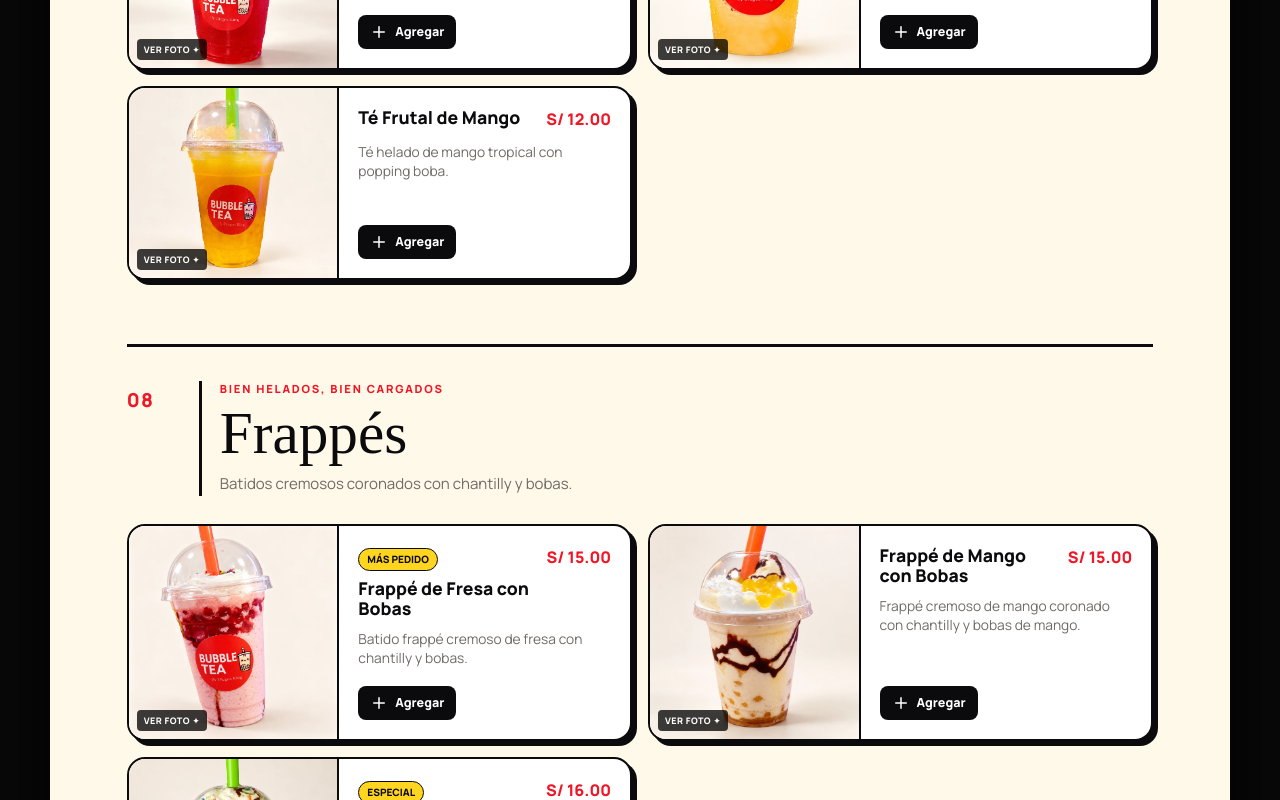
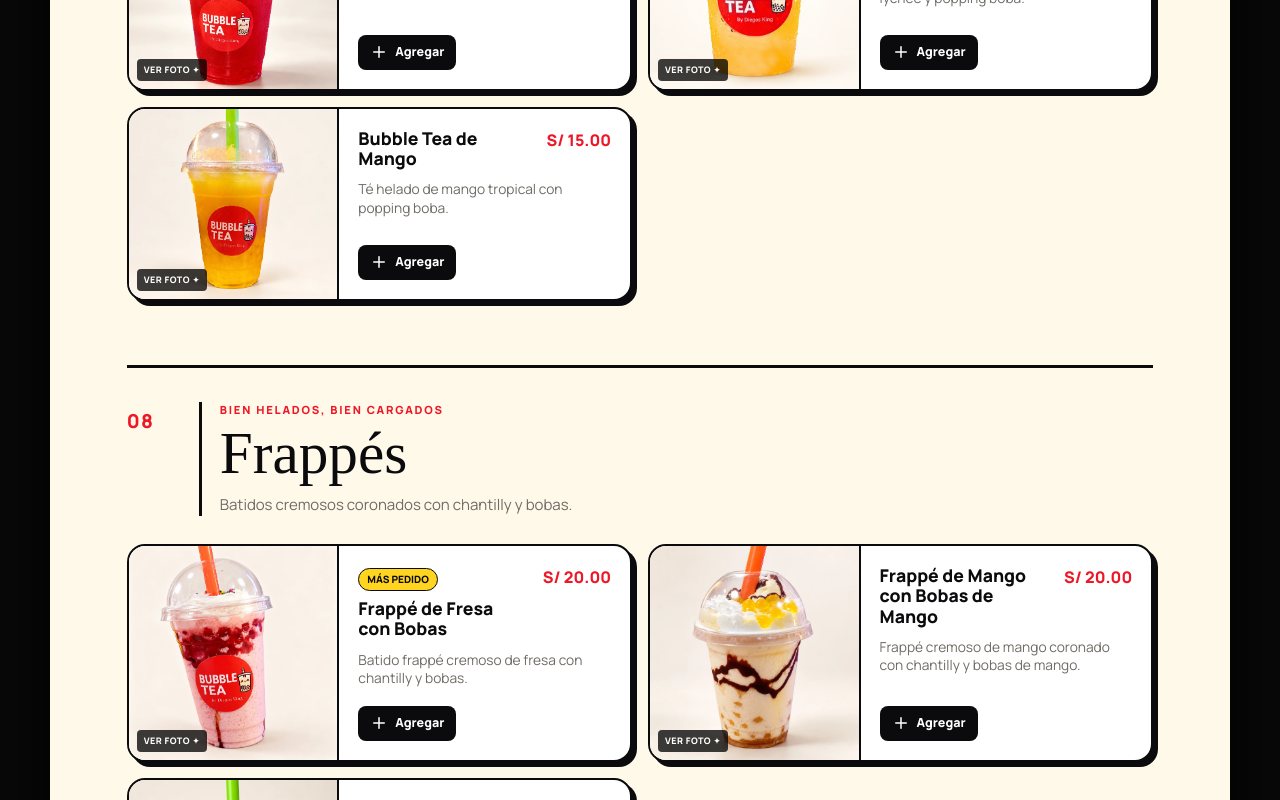
Before and after one commit to JFabian19/Diegos-King, a React (Vite) app: page / in a window 1280 px wide. Shown: the part 5940-6740 px from the top of the page. Built offline with nearby package versions, Linux system fonts and the light colour scheme; a web font is replaced by a local one.

Commit message:
Actualizar nombres y precios en menú de Bubble Tea y Frappés

```diff
--- a/src/data/menuData.ts
+++ b/src/data/menuData.ts
@@ -107,12 +107,12 @@ export const DEFAULT_MENU_DATA: Category[] = [
     descripcion: "Té con leche y sabores frutales servidos con hielo y perlas.",
     items: [
       { nombre: "Bubble Tea Light Milk", descripcion: "Té con leche cremoso, jarabe de caramelo brown sugar y perlas de tapioca.", precio: "S/ 14.00", etiqueta: "Favorito", imagen: { src: "/media/bubble-tea-light-milk.webp", size: "cover", position: "center" }, permiteBobas: true },
-      { nombre: "Bubble Tea Lychee Milk con topping de arándano", descripcion: "Té de lychee con leche suave y delicioso topping de arándano.", precio: "S/ 15.00", etiqueta: "Nuevo", imagen: { src: "/media/bubble-tea-lychee-milk.webp", size: "cover", position: "center" }, permiteBobas: true },
-      { nombre: "Strawberry Milk Tea", descripcion: "Té con leche y fresa, jarabe dulce y perlas suaves.", precio: "S/ 14.00", etiqueta: "Frutal", imagen: { src: "/media/bubble-tea-milk-fresa.webp", size: "cover", position: "center" }, permiteBobas: true },
-      { nombre: "Mango Milk Tea", descripcion: "Té con leche y mango cremoso con perlas.", precio: "S/ 14.00", imagen: { src: "/media/bubble-tea-milk-mango.webp", size: "cover", position: "center" }, permiteBobas: true },
-      { nombre: "Té Frutal de Fresa", descripcion: "Té helado refrescante sabor a fresa natural con popping boba.", precio: "S/ 12.00", imagen: { src: "/media/bubble-tea-fresa.webp", size: "cover", position: "center" }, permiteBobas: true },
-      { nombre: "Té Limón & Lychee", descripcion: "Té cítrico y aromático de limón con lychee y popping boba.", precio: "S/ 12.00", imagen: { src: "/media/bubble-tea-limon-lychee.webp", size: "cover", position: "center" }, permiteBobas: true },
-      { nombre: "Té Frutal de Mango", descripcion: "Té helado de mango tropical con popping boba.", precio: "S/ 12.00", imagen: { src: "/media/bubble-tea-mango.webp", size: "cover", position: "center" }, permiteBobas: true }
+      { nombre: "Bubble Tea Lychee Milk con Topping de Arándano", descripcion: "Té de lychee con leche suave y delicioso topping de arándano.", precio: "S/ 15.00", etiqueta: "Nuevo", imagen: { src: "/media/bubble-tea-lychee-milk.webp", size: "cover", position: "center" }, permiteBobas: true },
+      { nombre: "Bubble Tea Milk de Fresa", descripcion: "Té con leche y fresa, jarabe dulce y perlas suaves.", precio: "S/ 15.00", etiqueta: "Frutal", imagen: { src: "/media/bubble-tea-milk-fresa.webp", size: "cover", position: "center" }, permiteBobas: true },
+      { nombre: "Bubble Tea Milk de Mango", descripcion: "Té con leche y mango cremoso con perlas.", precio: "S/ 15.00", imagen: { src: "/media/bubble-tea-milk-mango.webp", size: "cover", position: "center" }, permiteBobas: true },
+      { nombre: "Bubble Tea de Fresa", descripcion: "Té helado refrescante sabor a fresa natural con popping boba.", precio: "S/ 15.00", imagen: { src: "/media/bubble-tea-fresa.webp", size: "cover", position: "center" }, permiteBobas: true },
+      { nombre: "Bubble Tea con Limón y Lychee", descripcion: "Té cítrico y aromático de limón con lychee y popping boba.", precio: "S/ 15.00", imagen: { src: "/media/bubble-tea-limon-lychee.webp", size: "cover", position: "center" }, permiteBobas: true },
+      { nombre: "Bubble Tea de Mango", descripcion: "Té helado de mango tropical con popping boba.", precio: "S/ 15.00", imagen: { src: "/media/bubble-tea-mango.webp", size: "cover", position: "center" }, permiteBobas: true }
     ]
   },
   {
@@ -121,9 +121,9 @@ export const DEFAULT_MENU_DATA: Category[] = [
     kicker: "Bien helados, bien cargados",
     descripcion: "Batidos cremosos coronados con chantilly y bobas.",
     items: [
-      { nombre: "Frappé de Fresa con Bobas", descripcion: "Batido frappé cremoso de fresa con chantilly y bobas.", precio: "S/ 15.00", etiqueta: "Más pedido", imagen: { src: "/media/frappe-fresa-bobas.webp", size: "cover", position: "center" }, permiteBobas: true },
-      { nombre: "Frappé de Mango con Bobas", descripcion: "Frappé cremoso de mango coronado con chantilly y bobas de mango.", precio: "S/ 15.00", imagen: { src: "/media/frappe-mango-bobas-mango.webp", size: "cover", position: "center" }, permiteBobas: true },
-      { nombre: "Frappé Matcha con Bobas de Arándano", descripcion: "Frappé cremoso de té verde matcha con chantilly y bobas de arándano.", precio: "S/ 16.00", etiqueta: "Especial", imagen: { src: "/media/frappe-matcha-bobas-arandano.webp", size: "cover", position: "center" }, permiteBobas: true }
+      { nombre: "Frappé de Fresa con Bobas", descripcion: "Batido frappé cremoso de fresa con chantilly y bobas.", precio: "S/ 20.00", etiqueta: "Más pedido", imagen: { src: "/media/frappe-fresa-bobas.webp", size: "cover", position: "center" }, permiteBobas: true },
+      { nombre: "Frappé de Mango con Bobas de Mango", descripcion: "Frappé cremoso de mango coronado con chantilly y bobas de mango.", precio: "S/ 20.00", imagen: { src: "/media/frappe-mango-bobas-mango.webp", size: "cover", position: "center" }, permiteBobas: true },
+      { nombre: "Frappé Matcha con Bobas de Arándano", descripcion: "Frappé cremoso de té verde matcha con chantilly y bobas de arándano.", precio: "S/ 20.00", etiqueta: "Especial", imagen: { src: "/media/frappe-matcha-bobas-arandano.webp", size: "cover", position: "center" }, permiteBobas: true }
     ]
   }
 ];
```
